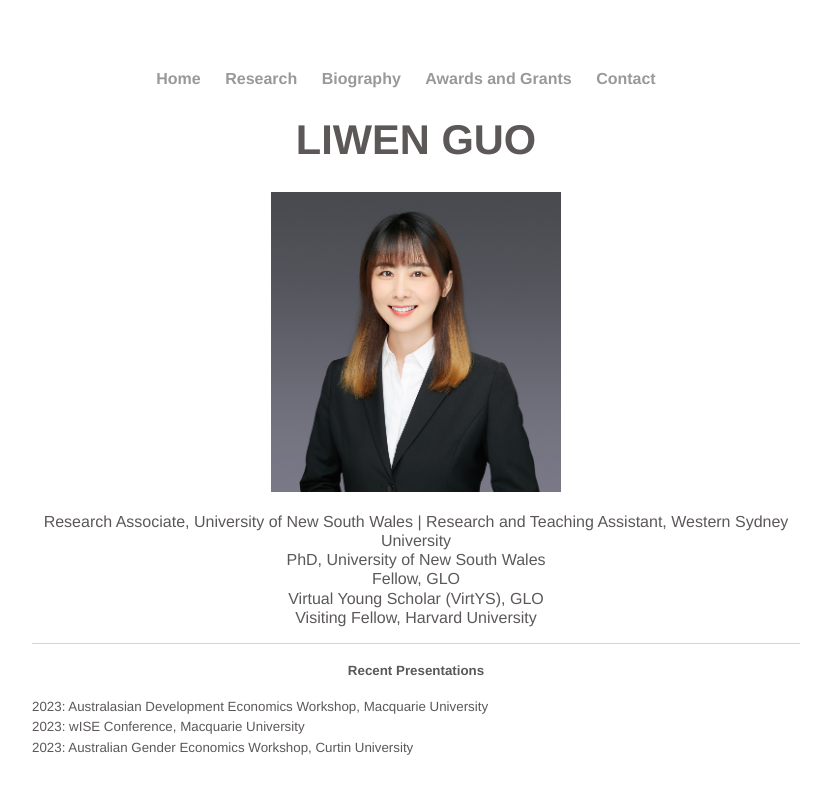
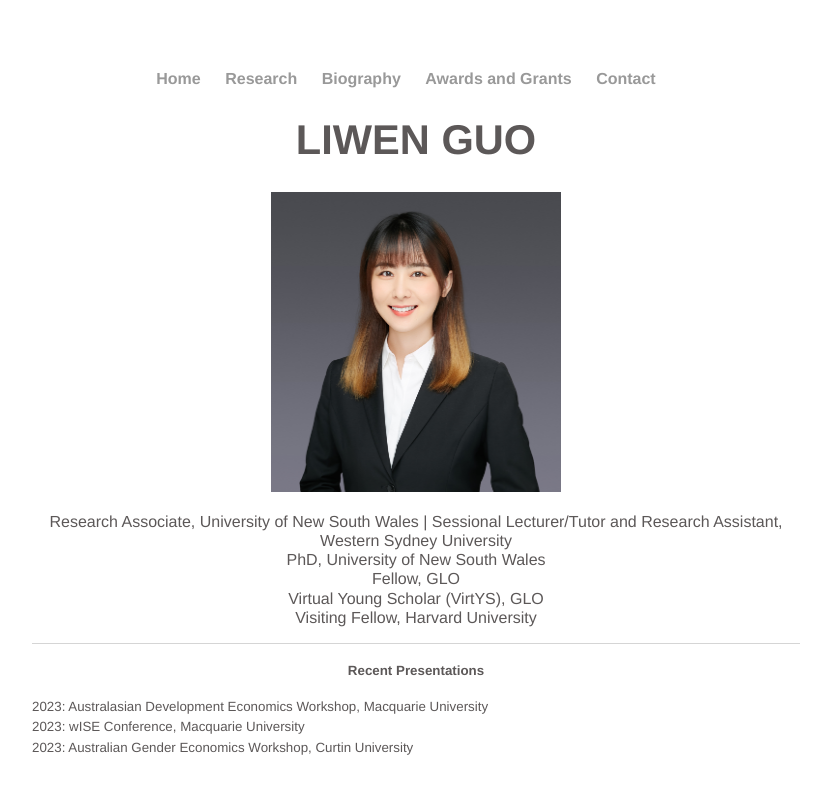
Before and after one commit to Liven-G/liwen.guo, a plain HTML site: page index.html in a window 1280 px wide. Shown: the whole page, without its empty margins (224-1043 px from the left). Drawn offline with Linux system fonts and the light colour scheme.

Commit message:
Update index.html

```diff
--- a/index.html
+++ b/index.html
@@ -19,7 +19,7 @@
      <div class="blurb">
        <h1><center>LIWEN GUO</center></h1>
       <center><img src="photo.jpg" width="290" height="300" ></center>
-       <center><p>Research Associate, University of New South Wales | Research and Teaching Assistant, Western Sydney University<br>PhD, University of New South Wales<br>Fellow, GLO<br>Virtual Young Scholar (VirtYS), GLO<br>Visiting Fellow, Harvard University</p></center>
+       <center><p>Research Associate, University of New South Wales | Sessional Lecturer/Tutor and Research Assistant, Western Sydney University<br>PhD, University of New South Wales<br>Fellow, GLO<br>Virtual Young Scholar (VirtYS), GLO<br>Visiting Fellow, Harvard University</p></center>
      </div>
    </div>
    <footer>
```
